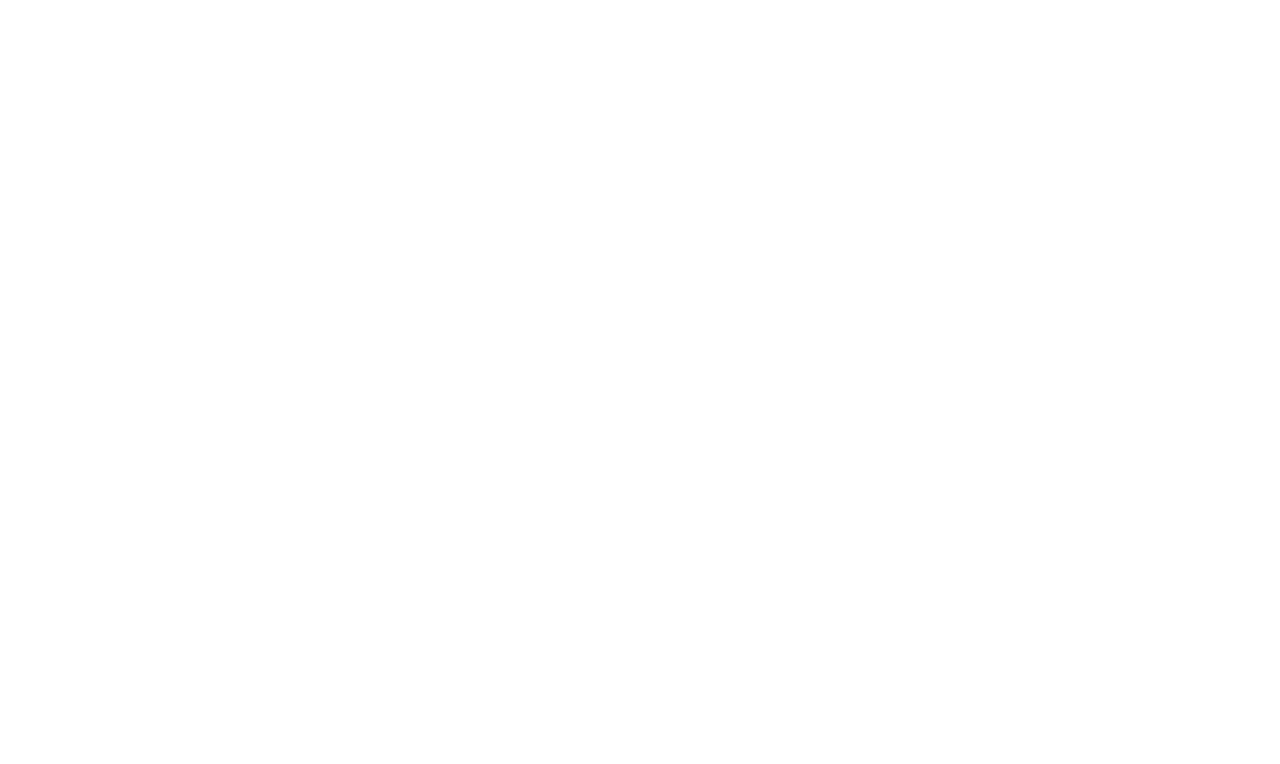
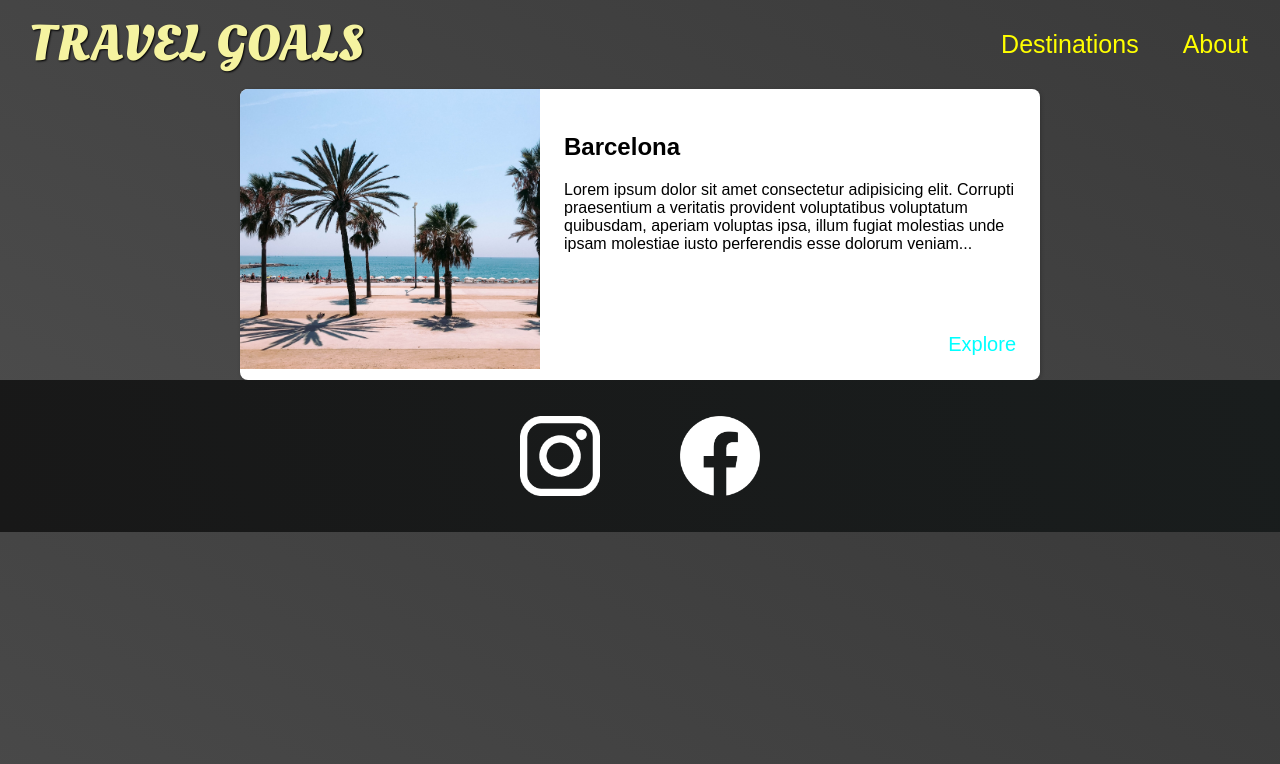
Before and after one commit to gaurav4993/Travel-Page, a plain HTML site: page places.html in a window 1280 px wide. Drawn offline with Linux system fonts and the light colour scheme.

Commit message:
Update Footer

```diff
--- /dev/null
+++ b/Places.css
@@ -0,0 +1,39 @@
+body {
+    background: linear-gradient(30deg, rgb(77, 77, 77), rgb(58, 58, 58));
+}
+header {
+    position: static;
+}
+main ul {
+    width: 800px;
+    margin: 0 auto;
+}
+main li {
+    display: flex;
+    background-color: white;
+    box-shadow: 1px 1px 4px rgba(0, 0, 0, 0.2);
+    border-radius: 8px;
+    overflow: hidden;
+}
+main li img {
+    width: 300px;
+    height: 280px;
+    object-fit: cover;
+}
+.item-content {
+    padding: 24px;
+}
+.Actions {
+    text-align: end;
+    margin-top: 80px;
+}
+.Actions a {
+    text-decoration: none;
+    color: aqua;
+    font-size: 20px;
+}
+.Actions a:hover {
+    background-color: rgb(144, 190, 204);
+    border-radius: 8px;
+    padding: 10px;
+}
--- a/Shared.css
+++ b/Shared.css
@@ -50,3 +50,20 @@ nav a:hover {
     background-color: rgb(207, 207, 151);
     color: black;
 }
+footer {
+    background: linear-gradient(70deg, rgb(24,24,24), rgb(25,29,29));
+    padding: 36px 0;
+}
+footer ul {
+    display: flex;
+    justify-content: center;
+}
+footer li {
+    width: 80px;
+    height: 80px;
+    margin: 0 40px;
+}
+footer img {
+    width: 100%;
+    height: 100%;
+}
--- a/places.html
+++ b/places.html
@@ -0,0 +1,59 @@
+<!DOCTYPE html>
+<html lang="en">
+  <head>
+    <meta charset="UTF-8" />
+    <link
+      href="https://fonts.googleapis.com/css2?family=Raleway:wght@700&family=Oleo+Script:wght@700&family=Quicksand:wght@300;500;700&display=swap"
+      rel="stylesheet"
+    />
+    <link rel="stylesheet" href="Shared.css" />
+    <link rel="stylesheet" href="Places.css" />
+    <title>Travel Goals</title>
+  </head>
+  <body>
+    <header>
+      <div id="page-logo">
+        <a href="/Index.html">Travel Goals</a>
+      </div>
+      <nav>
+        <ul>
+          <li><a href="places.html">Destinations</a></li>
+          <li><a href="">About</a></li>
+        </ul>
+      </nav>
+    </header>
+    <main>
+      <ul>
+        <li>
+          <img src="/Images/Places/barcelona.jpg" alt="City of Barcelona" />
+          <div class="item-content">
+            <h2>Barcelona</h2>
+            <p>
+              Lorem ipsum dolor sit amet consectetur adipisicing elit. Corrupti
+              praesentium a veritatis provident voluptatibus voluptatum
+              quibusdam, aperiam voluptas ipsa, illum fugiat molestias unde
+              ipsam molestiae iusto perferendis esse dolorum veniam...
+            </p>
+            <div class="Actions">
+                <a href="https://en.wikipedia.org/wiki/barcelona">Explore</a>
+            </div>
+          </div>
+        </li>
+      </ul>
+    </main>
+    <footer>
+      <ul>
+        <li>
+          <a href="https://www.instagram.com"
+            ><img src="/Images/Icons/insta.png" alt="instagram-logo"
+          /></a>
+        </li>
+        <li>
+          <a href="https://www.facebook.com"
+            ><img src="/Images/Icons/facebook.png" alt="Facebook-Logo"
+          /></a>
+        </li>
+      </ul>
+    </footer>
+  </body>
+</html>
```
